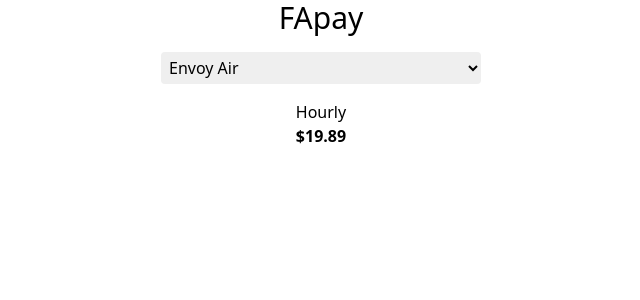
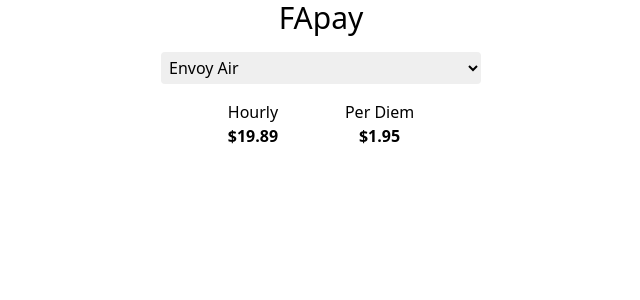
Before and after one commit to tweakdeveloper/FApay, a React (Vite) app: page / in a window 1280 px wide. Shown: the top 300 px of the page, without its empty margins (319-959 px from the left). Built offline with nearby package versions, Linux system fonts and the light colour scheme.

Commit message:
added per diem indicator

```diff
--- a/src/App.tsx
+++ b/src/App.tsx
@@ -2,6 +2,7 @@
 
 import AirlineSpinner from "./AirlineSpinner";
 import Indicator from "./Indicator";
+import Row from "./Row";
 
 import airlines from "./data.json";
 
@@ -21,12 +22,22 @@
         airlines={airlines}
         onAirlineChanged={(code: string) => setCurrentAirline(code)}
       />
-      <Indicator
-        label="Hourly"
-        value={formatPay(
-          airlines.filter((airline) => airline.code === currentAirline)[0].pay,
-        )}
-      />
+      <Row>
+        <Indicator
+          label="Hourly"
+          value={formatPay(
+            airlines.filter((airline) => airline.code === currentAirline)[0]
+              .pay,
+          )}
+        />
+        <Indicator
+          label="Per Diem"
+          value={formatPay(
+            airlines.filter((airline) => airline.code === currentAirline)[0]
+              .perdiem,
+          )}
+        />
+      </Row>
     </div>
   );
 }
--- /dev/null
+++ b/src/Row.tsx
@@ -0,0 +1,11 @@
+import React from "react";
+
+interface RowProps {
+  children: React.ReactNode;
+}
+
+function Row(props: RowProps) {
+  return <div className="flex flex-row justify-evenly">{props.children}</div>;
+}
+
+export default Row;
--- a/src/data.json
+++ b/src/data.json
@@ -1,5 +1,5 @@
 [
-  {"code": "MQ", "name": "Envoy Air", "pay": 19.89},
-  {"code": "OO", "name": "SkyWest", "pay": 20.55},
-  {"code": "YV", "name": "Mesa Airlines", "pay": 16.77}
+  {"code": "MQ", "name": "Envoy Air", "pay": 19.89, "perdiem": 1.95},
+  {"code": "OO", "name": "SkyWest", "pay": 20.55, "perdiem": 2.00},
+  {"code": "YV", "name": "Mesa Airlines", "pay": 16.77, "perdiem": 1.70}
 ]
```
